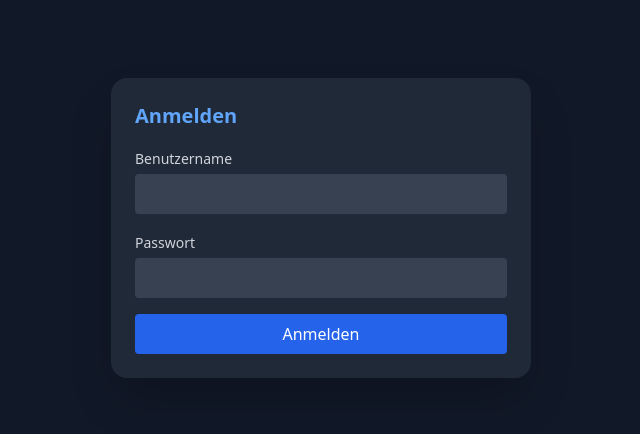
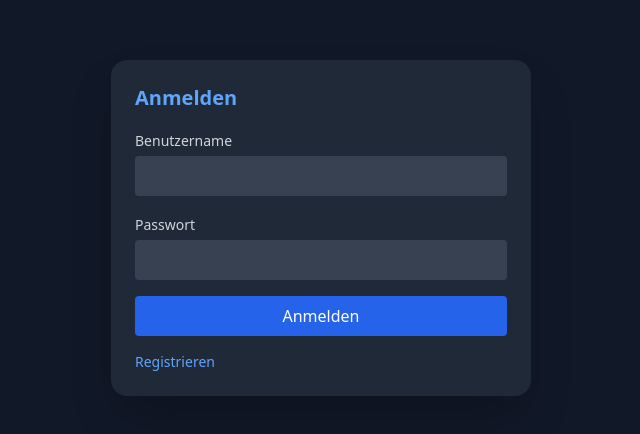
Before and after one commit to Cembrun/Checkbell-V2, a React (Vite) app: page / in a window 1280 px wide. Shown: the part 172-606 px from the top of the page, without its empty margins (319-959 px from the left). Built offline with nearby package versions, Linux system fonts and the light colour scheme.

Commit message:
feat(ui): add registration flow and link from login

```diff
--- a/src/App.jsx
+++ b/src/App.jsx
@@ -5,6 +5,7 @@ import { api, apiPost } from "./api";
 import AdminUsers from "./pages/AdminUsers.jsx";
 import Archive from "./pages/Archive.jsx";
 import Login from "./pages/Login";
+import Register from "./pages/Register.jsx";
 import Dashboard from "./pages/Dashboard";
 import Statistik from "./pages/Statistik";
 
@@ -13,6 +14,7 @@ export default function App() {
   const [me, setMe] = useState(null);          // { username, isAdmin, createdAt, mustChangePassword }
   const [showAdmin, setShowAdmin] = useState(false);
   const [showArchive, setShowArchive] = useState(false);
+  const [showRegister, setShowRegister] = useState(false);
   const [loadingMe, setLoadingMe] = useState(false);
   const [errMe, setErrMe] = useState("");
   const [infoMsg, setInfoMsg] = useState("");
@@ -172,6 +174,12 @@ export default function App() {
     );
   }
 
-  // Kein Register-Flow mehr – nur Login anzeigen
-  return <Login onLogin={handleLogin} />;
+  // Login / Register flow for unauthenticated users
+  if (!user) {
+    return showRegister ? (
+      <Register onBack={() => setShowRegister(false)} />
+    ) : (
+      <Login onLogin={handleLogin} onShowRegister={() => setShowRegister(true)} />
+    );
+  }
 }
--- a/src/pages/Login.jsx
+++ b/src/pages/Login.jsx
@@ -2,7 +2,7 @@
 import { useState } from "react";
 import { Auth } from "../api";
 
-export default function Login({ onLogin }) {
+export default function Login({ onLogin, onShowRegister }) {
   const [username, setUsername] = useState("");
   const [password, setPassword] = useState("");
   const [err, setErr] = useState("");
@@ -64,7 +64,7 @@ export default function Login({ onLogin }) {
           />
         </div>
 
-        <button
+  <button
           type="submit"
           disabled={loading}
           className={`w-full py-2 rounded bg-blue-600 hover:bg-blue-500 transition ${
@@ -73,8 +73,12 @@ export default function Login({ onLogin }) {
         >
           {loading ? "Anmelden…" : "Anmelden"}
         </button>
-
-  {/* Kein 'Passwort vergessen' Link */}
+        <div className="flex items-center justify-between mt-3">
+          <button type="button" onClick={() => onShowRegister && onShowRegister()} className="text-sm text-blue-400 hover:underline">
+            Registrieren
+          </button>
+          {/* Kein 'Passwort vergessen' Link */}
+        </div>
       </form>
     </div>
   );
```
